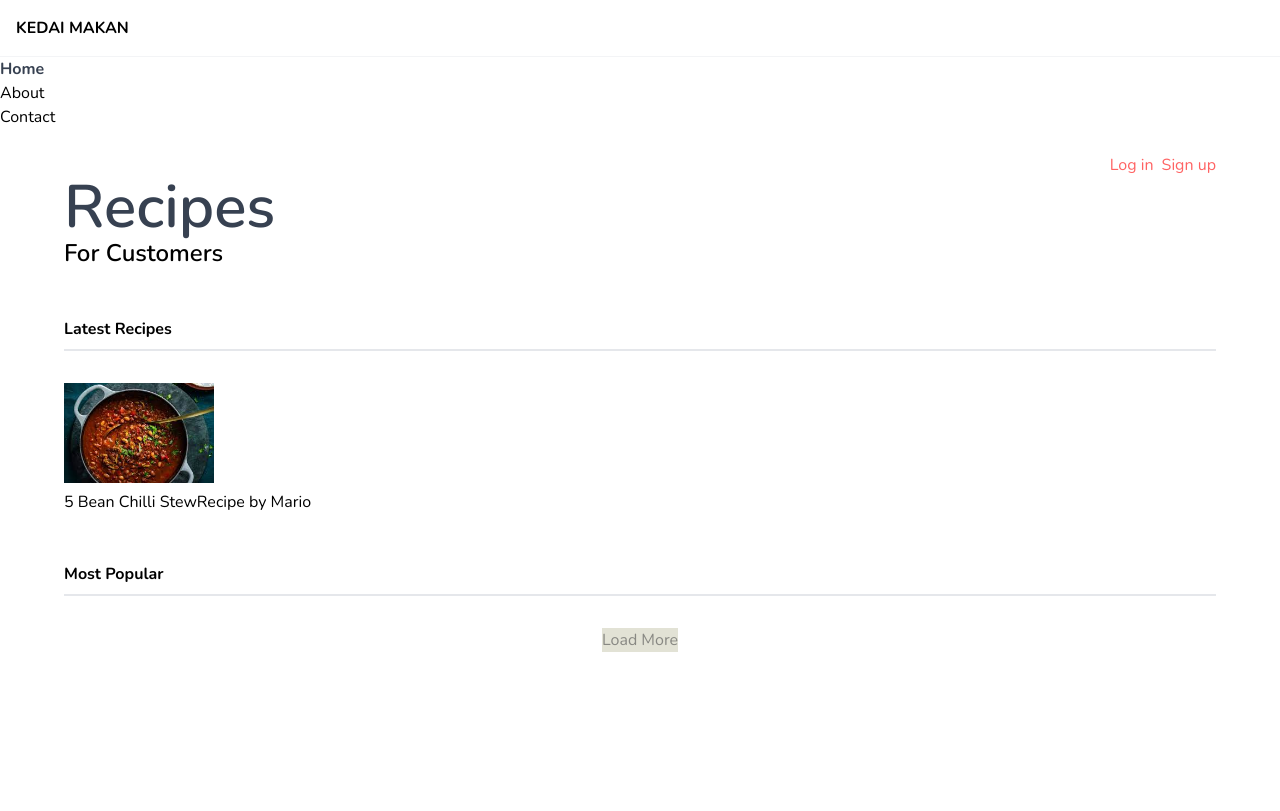
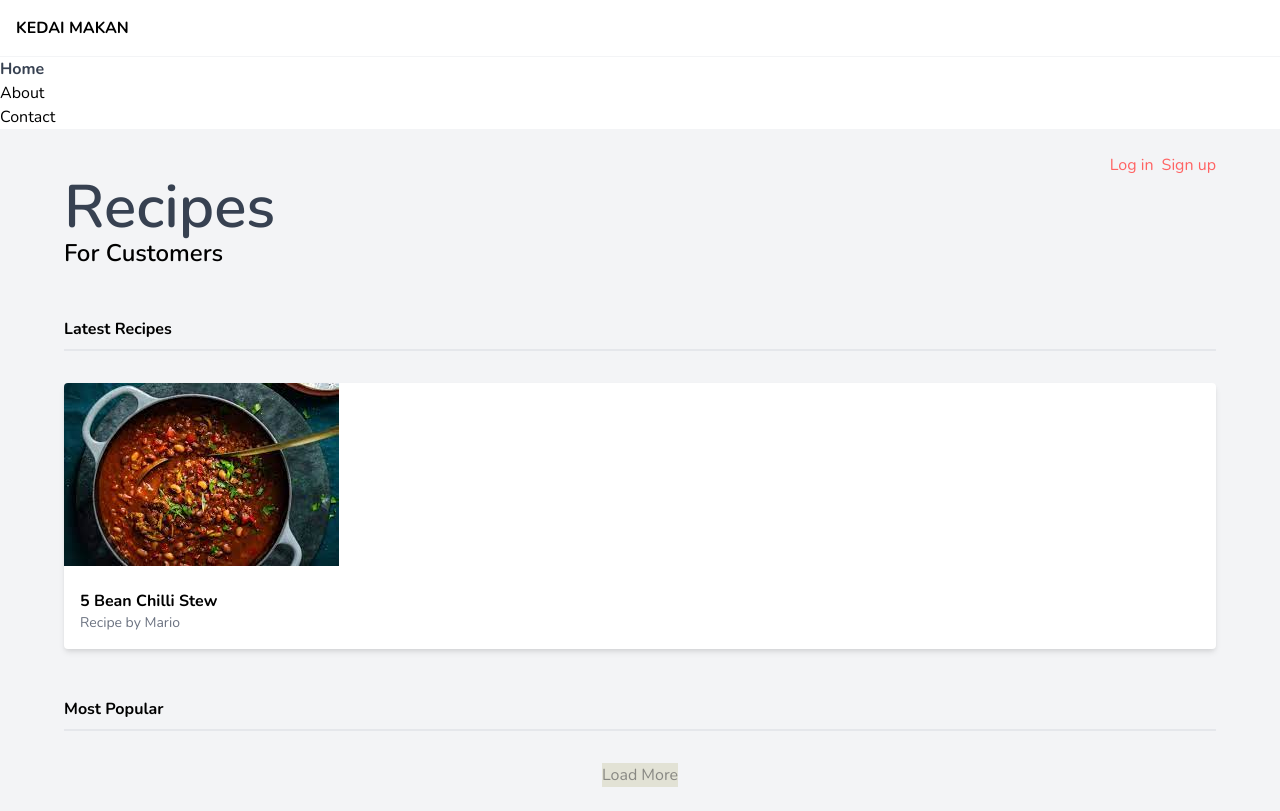
Before and after one commit to maeil99/tailwind-css, a Next.js app: page / in a window 1280 px wide. Built offline with nearby package versions, Linux system fonts and the light colour scheme.

Commit message:
added Cards CSS

```diff
--- a/pages/index.tsx
+++ b/pages/index.tsx
@@ -5,7 +5,7 @@ import Kacang from "../public/beanChilliStew.jpg";
 
 const Home: NextPage = () => {
   return (
-    <body className='font-body'>
+    <body className="font-body">
       {/*Content wrapper*/}
       <div>
         <div>
@@ -36,13 +36,13 @@ const Home: NextPage = () => {
             </ul>
           </nav>
         </div>
-        <main className="px-16 py-6">
-          <div className='flex justify-center md:justify-end'>
+        <main className="px-16 py-6 bg-gray-100">
+          <div className="flex justify-center md:justify-end">
             <Link href="#">
-              <a className='text-primary'>Log in</a>
+              <a className="text-primary">Log in</a>
             </Link>
             <Link href="#">
-              <a className='text-primary ml-2'>Sign up</a>
+              <a className="text-primary ml-2">Sign up</a>
             </Link>
           </div>
           <header>
@@ -50,27 +50,32 @@ const Home: NextPage = () => {
             <h3 className="text-2xl font-semibold">For Customers</h3>
           </header>
           <div>
-            <h4 className="font-bold mt-12 pb-2 border-b-2 border-gray-200">Latest Recipes</h4>
+            <h4 className="font-bold mt-12 pb-2 border-b-2 border-gray-200">
+              Latest Recipes
+            </h4>
             {/* cards goes here */}
             <div className="mt-8"></div>
-            <div>
+            <div className="bg-white rounded overflow-hidden shadow-md">
               <Image
                 src={Kacang}
                 alt="Bean Chilli Stew"
-                width="150"
-                height="100"
+                className="w-full h-32 md:h-48 object-cover"
               />
-              <div>
-                <span>5 Bean Chilli Stew</span>
-                <span>Recipe by Mario</span>
+              <div className="m-4">
+                <span className="font-bold">5 Bean Chilli Stew</span>
+                <span className="block text-gray-500 text-sm">
+                  Recipe by Mario
+                </span>
               </div>
             </div>
           </div>
-          <h4 className="font-bold mt-12 pb-2 border-b-2 border-gray-200">Most Popular</h4>
+          <h4 className="font-bold mt-12 pb-2 border-b-2 border-gray-200">
+            Most Popular
+          </h4>
           {/* cards goes here */}
           <div className="mt-8"></div>
-          <div className='flex justify-center'>
-            <div className='bg-secondary-100 text-secondary-200'>Load More</div>
+          <div className="flex justify-center">
+            <div className="bg-secondary-100 text-secondary-200">Load More</div>
           </div>
         </main>
       </div>
```
